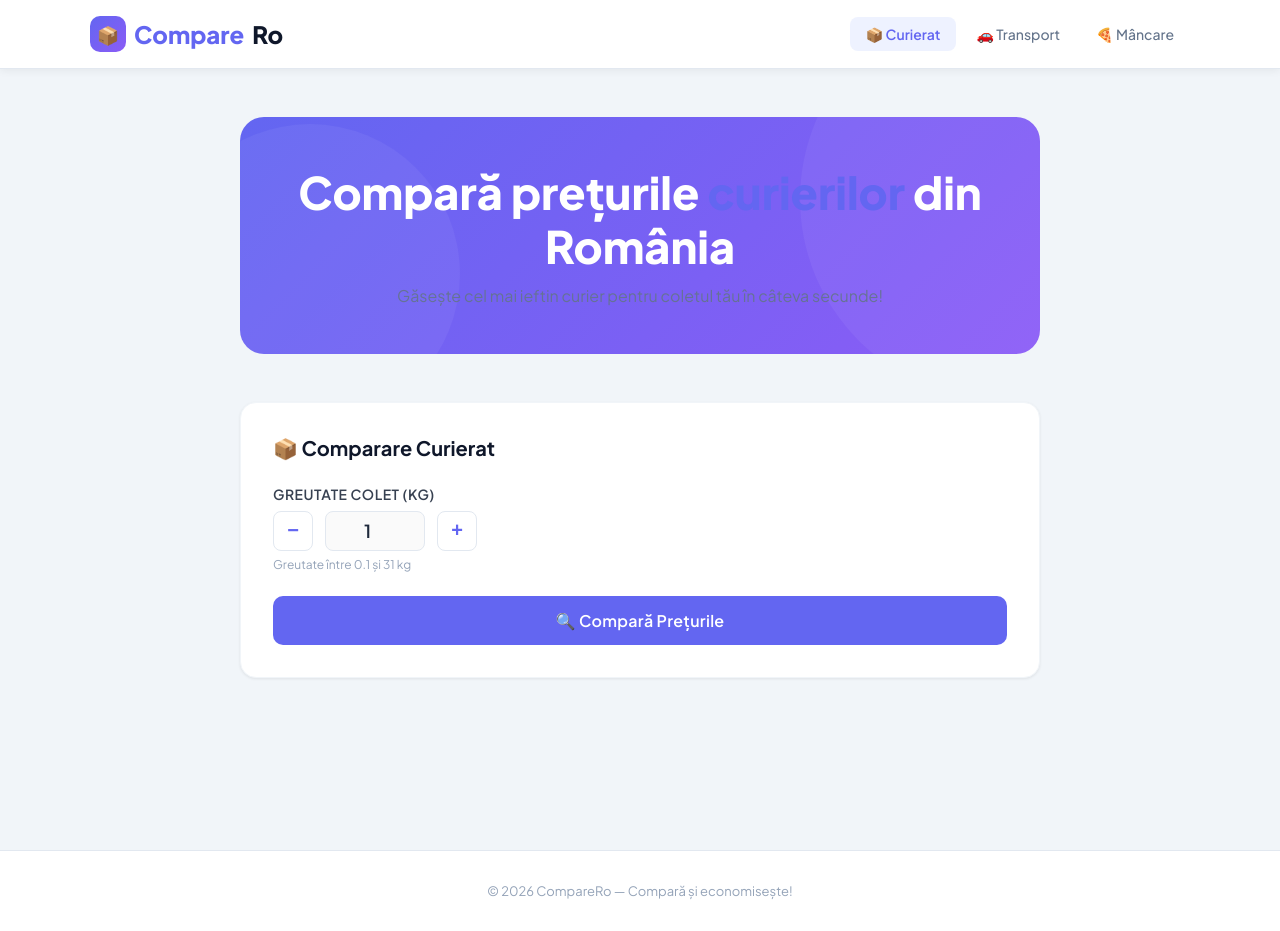
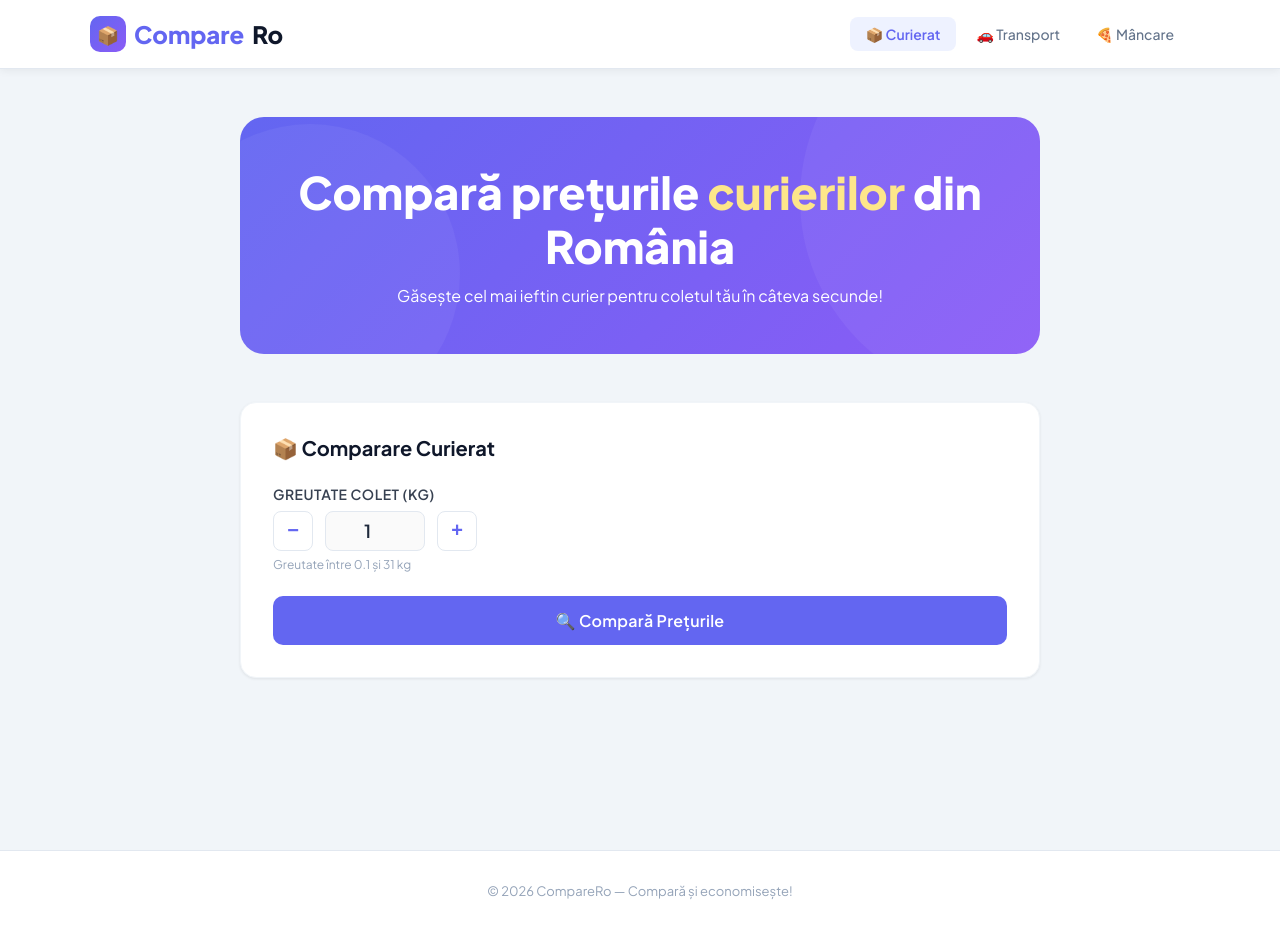
Before and after one commit to khaled888320/compare-ro-frontend, a Vue app: page / in a window 1280 px wide. Built offline with nearby package versions, Linux system fonts and the light colour scheme.

Commit message:
fix hero colors and styling

```diff
--- a/src/assets/main.css
+++ b/src/assets/main.css
@@ -132,7 +132,8 @@ main {
 
 .hero p {
   font-size: 16px;
-  opacity: 0.9;
+  color: white !important;
+  opacity: 1 !important;
   position: relative;
   z-index: 1;
 }
--- a/src/pages/Home.vue
+++ b/src/pages/Home.vue
@@ -118,7 +118,7 @@
     line-height: 1.2;
   }
 
-  .hero h1 span { color: #6366f1; }
+  .hero h1 span { color: #fde68a !important; }
 
   .hero p {
     color: #64748b;
```
